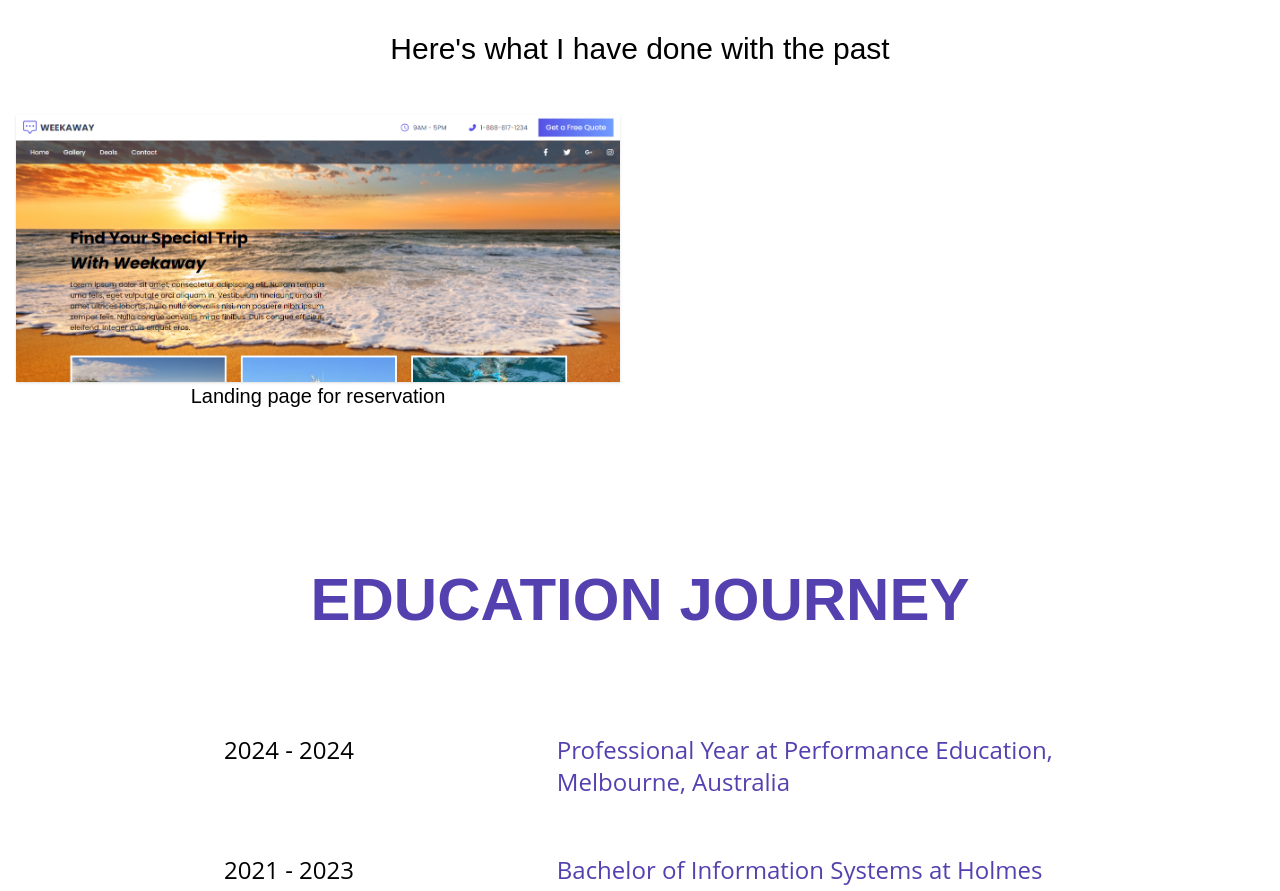
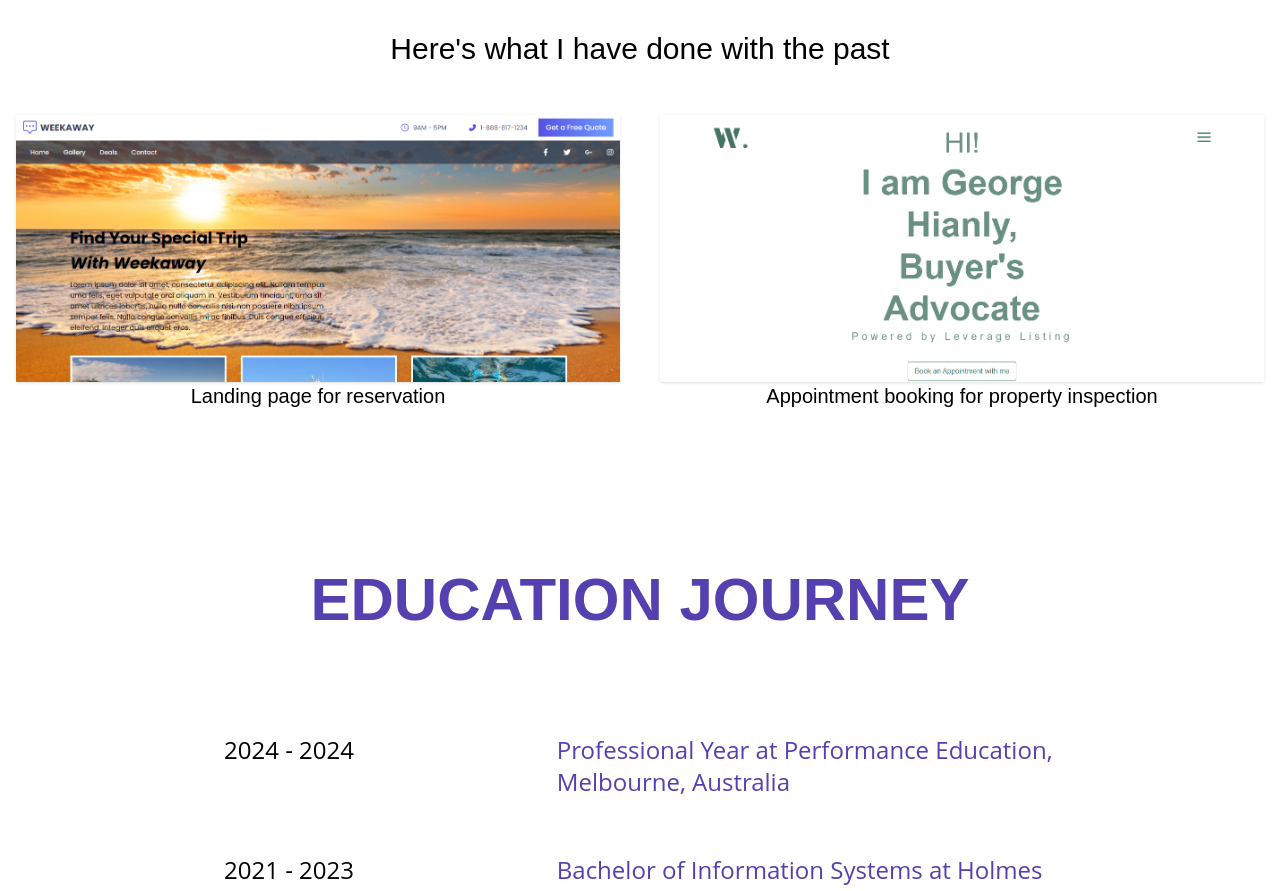
Before and after one commit to Dishell/portfolio, a React (Create React App) app: page / in a window 1280 px wide. Shown: the part 2705-3596 px from the top of the page. Built offline with nearby package versions, Linux system fonts and the light colour scheme; the HTML template or start-up script is replaced by a standard one.

Commit message:
updating portfolio

```diff
--- a/src/components/Portfolio.jsx
+++ b/src/components/Portfolio.jsx
@@ -14,10 +14,11 @@ const Portfolio = () => {
                     <img src="/images/reservation.png" className="w-full shadow" alt="reservation portfolio" />
                     <p>Landing page for reservation</p>
                 </a>
+                <a href="http://windsorpl.com.au/" className="mx-auto transform transition-all hover:scale-105 md:mx-0 text-center font-header text-xl font-medium text-black" target="_blank" rel="noopener noreferrer">
+                    <img src="/images/appointment.png" className="w-full shadow" alt="appointment portfolio" />
+                    <p>Appointment booking for property inspection</p>
+                </a>
                 {/* <a href="/" className="mx-auto transform transition-all hover:scale-105 md:mx-0" >
-                    <img src="/images/portfolio-stripe.jpeg" className="w-full shadow" alt="portfolio" />
-                </a>
-                <a href="/" className="mx-auto transform transition-all hover:scale-105 md:mx-0" >
                     <img src="/images/portfolio-fedex.jpeg" className="w-full shadow" alt="portfolio" />
                 </a>
                 <a href="/" className="mx-auto transform transition-all hover:scale-105 md:mx-0" >
```
Also changed, not shown: public/images/appointment.png (added).
